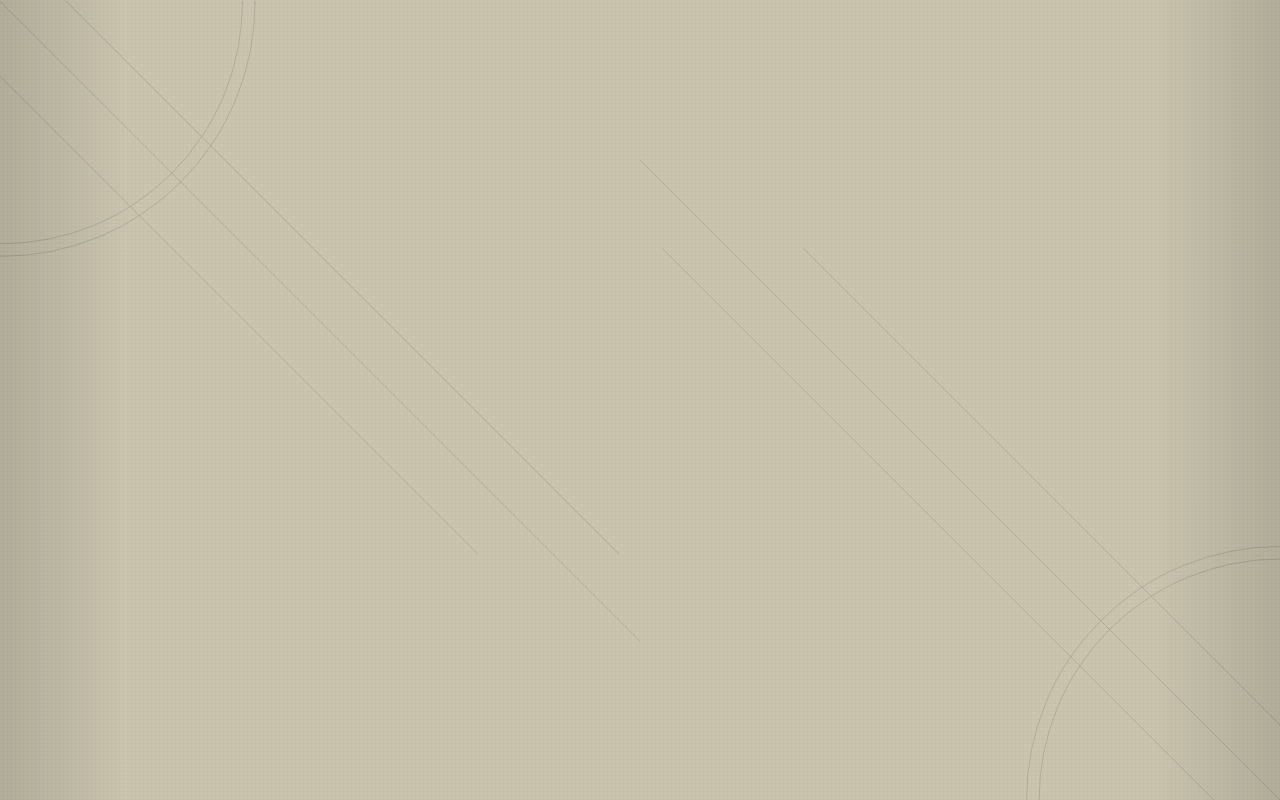
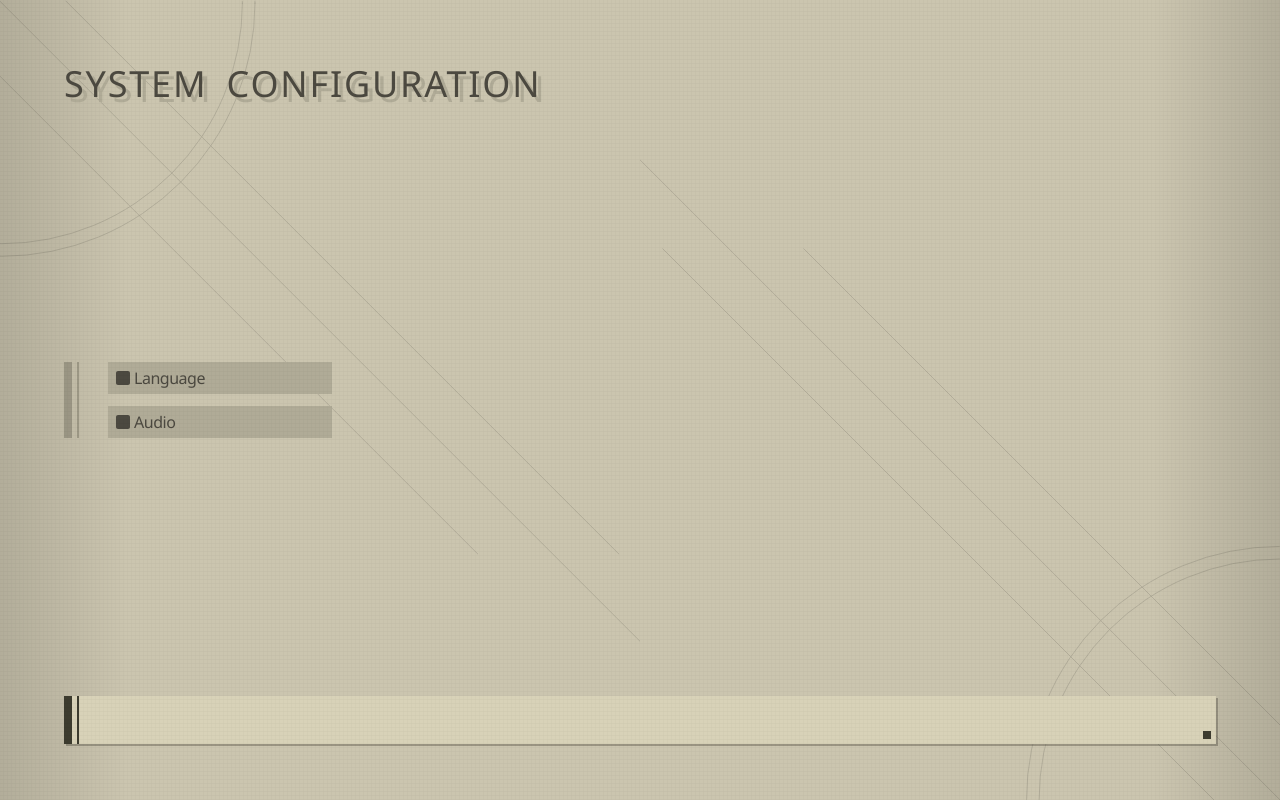
Before and after one commit to AlexisNP/yorha-ui, a Vue app: page /config in a window 1280 px wide. Before the commit this address had no page. Built offline with nearby package versions, Linux system fonts and the light colour scheme.

Commit message:
Added config page and store
For the future global sound handling

```diff
--- a/src/components/YrhButton.vue
+++ b/src/components/YrhButton.vue
@@ -2,11 +2,15 @@
 import { useElementHover, useFocus } from '@vueuse/core'
 import { computed, ref } from 'vue'
 import { useRouter } from 'vue-router'
+import { useAppConfig } from '@/stores/configStore'
 
 const router = useRouter()
+const { globalSound } = useAppConfig()
 
 const hoverSfx = new Audio('/sounds/btn-hover.mp3')
 const clickSfx = new Audio('/sounds/btn-click.mp3')
+hoverSfx.volume = globalSound
+clickSfx.volume = globalSound
 
 const btnRef = ref<HTMLElement | null>()
 const isBtnHovered = useElementHover(btnRef)
--- a/src/components/YrhNav.vue
+++ b/src/components/YrhNav.vue
@@ -24,9 +24,10 @@ function handleClickedKey(e: Event, item: MenuItem) {
 }
 
 function handleActiveBtn(e: Event, item: MenuItem) {
-  // if (document.activeElement && e.type === 'mouseenter') {
-  //   ;(document.activeElement as HTMLElement).blur()
-  // }
+  if (document.activeElement && e.type === 'mouseenter') {
+    ;(document.activeElement as HTMLElement).blur()
+  }
+
   activeKey.value = item.id
   bannerText.value = item.bannerText
 }
@@ -71,8 +72,8 @@ menu {
   position: relative;
   @apply pl-11;
 
-  li {
-    @apply mb-3;
+  li:not(:first-child) {
+    @apply mt-3;
   }
 
   &::before {
--- /dev/null
+++ b/src/components/config/YrhAudioMenu.vue
@@ -0,0 +1,37 @@
+<script setup lang="ts">
+import YrhAudioSlider from './YrhAudioSlider.vue'
+</script>
+
+<template>
+  <menu>
+    <li>
+      <YrhAudioSlider>Volume</YrhAudioSlider>
+    </li>
+  </menu>
+</template>
+
+<style lang="scss" scoped>
+menu {
+  position: relative;
+  @apply pl-11;
+
+  li:not(:first-child) {
+    @apply mt-3;
+  }
+
+  &::before {
+    display: block;
+    position: absolute;
+    content: '';
+    top: 0;
+    bottom: 0;
+    left: 0;
+    height: 100%;
+    width: 15px;
+    border-left-width: 8px;
+    border-right-width: 2px;
+    border-color: var(--color-y-beige-900);
+    opacity: 0.25;
+  }
+}
+</style>
--- /dev/null
+++ b/src/components/config/YrhAudioSlider.vue
@@ -0,0 +1,9 @@
+<script setup lang="ts">
+import YrhButton from '../YrhButton.vue'
+</script>
+
+<template>
+  <YrhButton>
+    <slot />
+  </YrhButton>
+</template>
--- a/src/router/index.ts
+++ b/src/router/index.ts
@@ -1,8 +1,9 @@
 import { createRouter, createWebHistory } from 'vue-router'
 
-import HomeView from '../views/HomeView.vue'
-import DataView from '../views/DataView.vue'
-import ItemsView from '@/views/datas/ItemsView.vue'
+import HomeVue from '../views/Home.vue'
+import DataVue from '../views/Data.vue'
+import ItemsVue from '@/views/datas/Items.vue'
+import ConfigVue from '@/views/Config.vue'
 
 const router = createRouter({
   history: createWebHistory(import.meta.env.BASE_URL),
@@ -10,22 +11,22 @@ const router = createRouter({
     {
       path: '/',
       name: 'home',
-      component: HomeView
+      component: HomeVue
+    },
+    {
+      path: '/config',
+      name: 'config',
+      component: ConfigVue
     },
     {
       path: '/data',
       name: 'data',
-      component: DataView,
+      component: DataVue,
       children: [
         {
           path: 'items',
           name: 'items',
-          component: ItemsView
-        },
-        {
-          path: 'items',
-          name: 'items',
-          component: ItemsView
+          component: ItemsVue
         }
       ]
     }
--- /dev/null
+++ b/src/stores/configStore.ts
@@ -0,0 +1,8 @@
+import { defineStore } from 'pinia'
+import { ref } from 'vue'
+
+export const useAppConfig = defineStore('appConfig', () => {
+  const globalSound = ref<number>(0.5)
+
+  return { globalSound }
+})
--- a/src/views/HomeView.vue
+++ b/src/views/Config.vue
@@ -2,6 +2,7 @@
 import YrhBanner from '@/components/YrhBanner.vue'
 import YrhHeading from '@/components/YrhHeading.vue'
 import YrhNav from '@/components/YrhNav.vue'
+import YrhAudioMenu from '@/components/config/YrhAudioMenu.vue'
 import type { MenuItem } from '@/models/YrhNavItem'
 import { useBannerStore } from '@/stores/banner'
 import { storeToRefs } from 'pinia'
@@ -11,30 +12,6 @@ const { bannerText } = storeToRefs(useBannerStore())
 
 const availableRoutes: MenuItem[] = [
   {
-    id: 'current-data',
-    label: 'Current Data',
-    bannerText: 'Search through current file data',
-    href: '/data/items'
-  },
-  {
-    id: 'settings',
-    label: 'Settings',
-    bannerText: 'Modify personnal data'
-  },
-  {
-    id: 'credits',
-    label: 'Credits',
-    bannerText: "Search through personnel's archive"
-  }
-]
-
-const settingsOptions: MenuItem[] = [
-  {
-    id: 'dark-mode',
-    label: 'Dark Mode',
-    bannerText: 'Alter the terminal appearance'
-  },
-  {
     id: 'language',
     label: 'Language',
     bannerText: 'Change terminal language'
@@ -43,16 +20,6 @@ const settingsOptions: MenuItem[] = [
     id: 'audio',
     label: 'Audio',
     bannerText: 'Change audio settings'
-  },
-  {
-    id: 'video',
-    label: 'Video',
-    bannerText: 'Change video settings'
-  },
-  {
-    id: 'controls',
-    label: 'Controls',
-    bannerText: 'Change keyboard or gamepad controls'
   }
 ]
 
@@ -68,14 +35,14 @@ onMounted(() => {
 
 <template>
   <main class="container grid grid-rows-[auto_1fr_5vh]">
-    <YrhHeading> YORHA SYSTEM </YrhHeading>
+    <YrhHeading> SYSTEM CONFIGURATION </YrhHeading>
     <div class="grid grid-cols-4 items-center">
       <div>
         <YrhNav :items="availableRoutes" @change-nav="switchActiveRoute" />
       </div>
       <Transition name="fade" mode="out-in">
-        <YrhNav v-if="activeRoute === 'settings'" :items="settingsOptions" />
-        <YrhNav v-else-if="activeRoute === 'credits'" :items="settingsOptions" />
+        <YrhAudioMenu v-if="activeRoute === 'language'">test 1</YrhAudioMenu>
+        <div v-else-if="activeRoute === 'audio'">test 2</div>
       </Transition>
     </div>
     <div>
--- /dev/null
+++ b/src/views/Home.vue
@@ -0,0 +1,90 @@
+<script lang="ts" setup>
+import YrhBanner from '@/components/YrhBanner.vue'
+import YrhHeading from '@/components/YrhHeading.vue'
+import YrhNav from '@/components/YrhNav.vue'
+import type { MenuItem } from '@/models/YrhNavItem'
+import { useBannerStore } from '@/stores/banner'
+import { storeToRefs } from 'pinia'
+import { ref, onMounted } from 'vue'
+
+const { bannerText } = storeToRefs(useBannerStore())
+
+const availableRoutes: MenuItem[] = [
+  {
+    id: 'current-data',
+    label: 'Current Data',
+    bannerText: 'Search through android data',
+    href: '/data/items'
+  },
+  {
+    id: 'settings',
+    label: 'Settings',
+    bannerText: 'Modify android configuration',
+    href: '/config'
+  },
+  {
+    id: 'credits',
+    label: 'Credits',
+    bannerText: "Search through personnel's archive"
+  }
+]
+
+const settingsOptions: MenuItem[] = [
+  {
+    id: 'dark-mode',
+    label: 'Dark Mode',
+    bannerText: 'Alter the terminal appearance'
+  },
+  {
+    id: 'language',
+    label: 'Language',
+    bannerText: 'Change terminal language'
+  },
+  {
+    id: 'audio',
+    label: 'Audio',
+    bannerText: 'Change audio settings'
+  },
+  {
+    id: 'video',
+    label: 'Video',
+    bannerText: 'Change video settings'
+  },
+  {
+    id: 'controls',
+    label: 'Controls',
+    bannerText: 'Change keyboard or gamepad controls'
+  }
+]
+
+const activeRoute = ref<string | null>('')
+function switchActiveRoute(key: string | null) {
+  activeRoute.value = key
+}
+
+onMounted(() => {
+  bannerText.value = null
+})
+</script>
+
+<template>
+  <main class="container grid grid-rows-[auto_1fr_5vh]">
+    <YrhHeading> YORHA SYSTEM </YrhHeading>
+    <div class="grid grid-cols-4 items-center">
+      <div>
+        <YrhNav :items="availableRoutes" @change-nav="switchActiveRoute" />
+      </div>
+      <Transition name="fade" mode="out-in">
+        <YrhNav v-if="activeRoute === 'credits'" :items="settingsOptions" />
+      </Transition>
+    </div>
+    <div>
+      <YrhBanner>
+        <Transition name="fade">
+          <span v-if="bannerText">{{ bannerText }}</span>
+          <span v-else>&#8203;</span>
+        </Transition>
+      </YrhBanner>
+    </div>
+  </main>
+</template>
```
Also changed, not shown: src/views/Data.vue (renamed from src/views/DataView.vue), src/views/datas/Items.vue (renamed from src/views/datas/ItemsView.vue).
